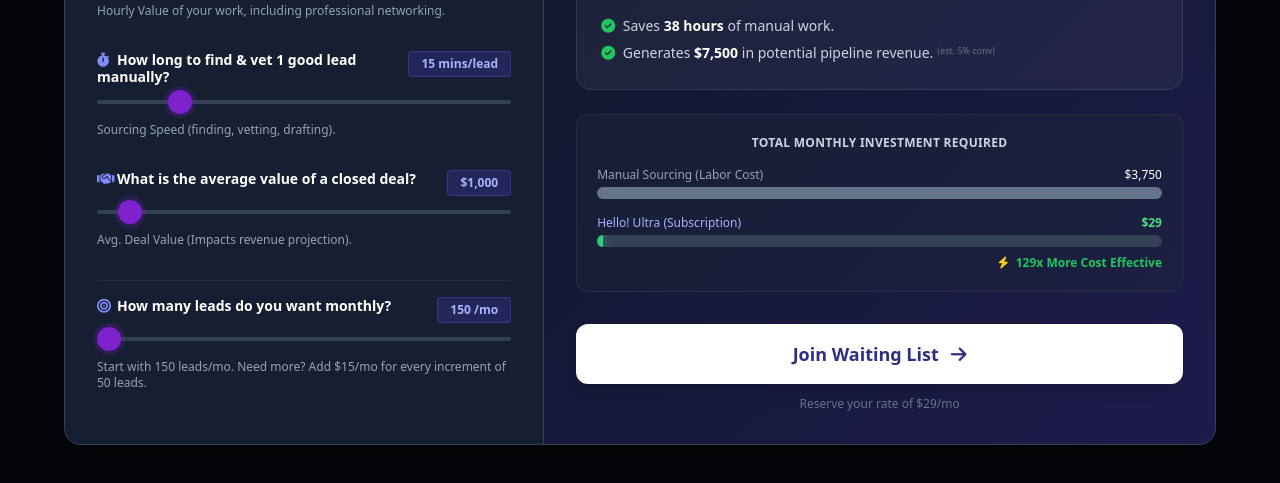
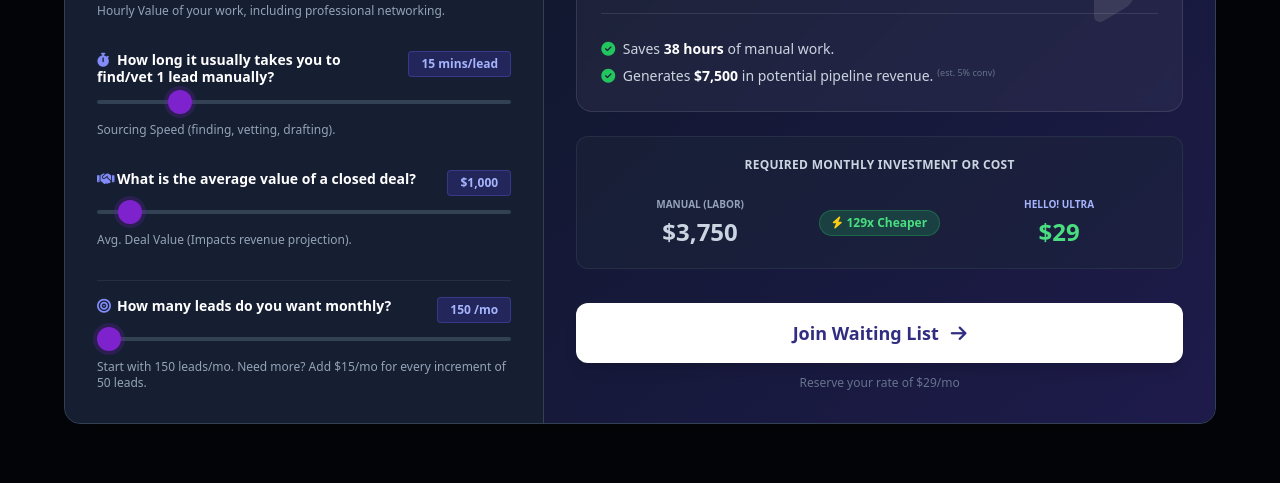
Before and after one commit to Socialeap/ROI-calculator, a plain HTML site: page index.html in a window 1280 px wide. Both pictures are taken after a click on the button "Open ROI Calculator". Shown: the part 285-768 px from the top of the page. Drawn offline with nearby package versions, Linux system fonts and the light colour scheme.

Commit message:
Update investment section labels and calculations

```diff
--- a/index.html
+++ b/index.html
@@ -69,8 +69,8 @@
                 <div class="space-y-3">
                     <div class="flex justify-between items-start gap-4">
                         <label class="text-sm font-bold text-white leading-tight">
-                            <i class="fas fa-stopwatch w-5 text-indigo-400"></i>How long to find & vet 1 good lead manually?
-                        </label>
+                            <i class="fas fa-stopwatch w-5 text-indigo-400"></i>How long it usually takes you to find/vet 1 lead manually?
+</label>
                         <span class="bg-indigo-900/50 text-indigo-300 text-xs font-bold px-3 py-1 rounded border border-indigo-500/30 whitespace-nowrap">
                             <span id="lbl-speed">15</span> mins/lead
                         </span>
@@ -146,29 +146,26 @@
                     </div>
 
                     <div class="bg-slate-800/40 rounded-xl p-5 border border-slate-700/50">
-                        <h4 class="text-xs font-bold text-slate-300 uppercase tracking-wide mb-4 text-center">Total Monthly Investment Required</h4>
+                        <h4 class="text-xs font-bold text-slate-300 uppercase tracking-wide mb-6 text-center">Required Monthly Investment or Cost</h4>
 
-                        <div class="mb-4">
-                            <div class="flex justify-between text-xs font-medium text-slate-400 mb-1">
-                                <span>Manual Sourcing (Labor Cost)</span>
-                                <span class="text-white">$<span id="res-invest-manual">0</span></span>
+                        <div class="flex flex-row items-center justify-between gap-4">
+
+                            <div class="text-center flex-1">
+                                <p class="text-[10px] uppercase text-slate-400 font-bold mb-1">Manual (Labor)</p>
+                                <div class="text-xl md:text-2xl font-bold text-slate-300">$<span id="res-invest-manual">0</span></div>
                             </div>
-                            <div class="w-full bg-slate-700 h-3 rounded-full overflow-hidden">
-                                <div class="bg-slate-500 h-full w-full"></div>
+
+                            <div class="flex flex-col items-center justify-center">
+                                <div class="bg-green-500/20 text-green-400 text-xs font-bold px-3 py-1 rounded-full border border-green-500/30 whitespace-nowrap">
+                                    <i class="fas fa-bolt text-yellow-400 mr-1"></i><span id="res-multiplier">0</span>x Cheaper
+                                </div>
                             </div>
-                        </div>
 
-                        <div>
-                            <div class="flex justify-between text-xs font-medium text-indigo-300 mb-1">
-                                <span>Hello! Ultra (Subscription)</span>
-                                <span class="text-green-400 font-bold">$<span id="res-invest-ultra">29</span></span>
+                            <div class="text-center flex-1">
+                                <p class="text-[10px] uppercase text-indigo-300 font-bold mb-1">Hello! Ultra</p>
+                                <div class="text-xl md:text-2xl font-bold text-green-400">$<span id="res-invest-ultra">29</span></div>
                             </div>
-                            <div class="w-full bg-slate-700 h-3 rounded-full overflow-hidden relative">
-                                <div id="bar-ultra" class="bg-gradient-to-r from-green-500 to-emerald-400 h-full shadow-[0_0_12px_rgba(52,211,153,0.6)] transition-all duration-500" style="width: 1%"></div>
-                            </div>
-                            <p class="text-right text-xs text-green-500 font-bold mt-2">
-                                <i class="fas fa-bolt text-yellow-400 mr-1"></i> <span id="res-multiplier">0</span>x More Cost Effective
-                            </p>
+
                         </div>
                     </div>
 
@@ -253,17 +250,9 @@
             document.getElementById('res-hours').innerText = Math.round(hoursSaved);
             document.getElementById('res-revenue').innerText = fmt(potentialRevenue);
 
-            // Bottom Bars: Investment Comparison
-            // Manual Investment = The Labor Cost
+            // Comparison Grid Numbers
             document.getElementById('res-invest-manual').innerText = fmt(laborValue);
-            // Ultra Investment = The Subscription Cost
             document.getElementById('res-invest-ultra').innerText = totalCost;
-
-            // Bar Width Logic
-            // We want to visually compare Total Cost.
-            // Manual Bar is 100% of container. Ultra Bar is % of Manual.
-            const ultraPercent = (totalCost / laborValue) * 100;
-            document.getElementById('bar-ultra').style.width = Math.max(1, ultraPercent) + "%";
 
             // Multiplier
             const multiplier = Math.round(laborValue / totalCost);
```
